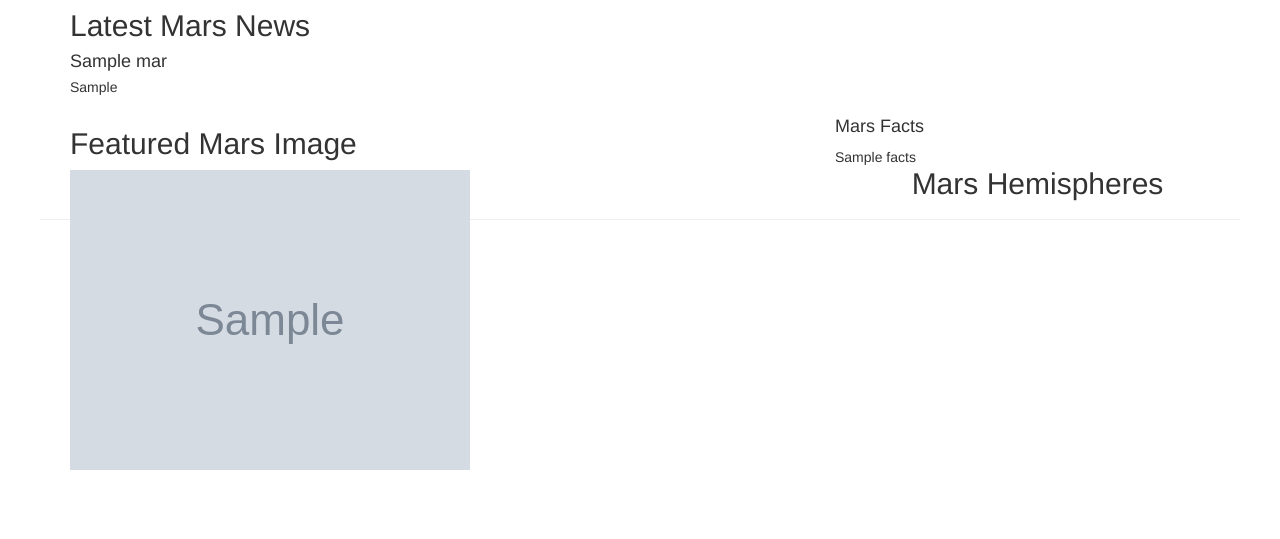
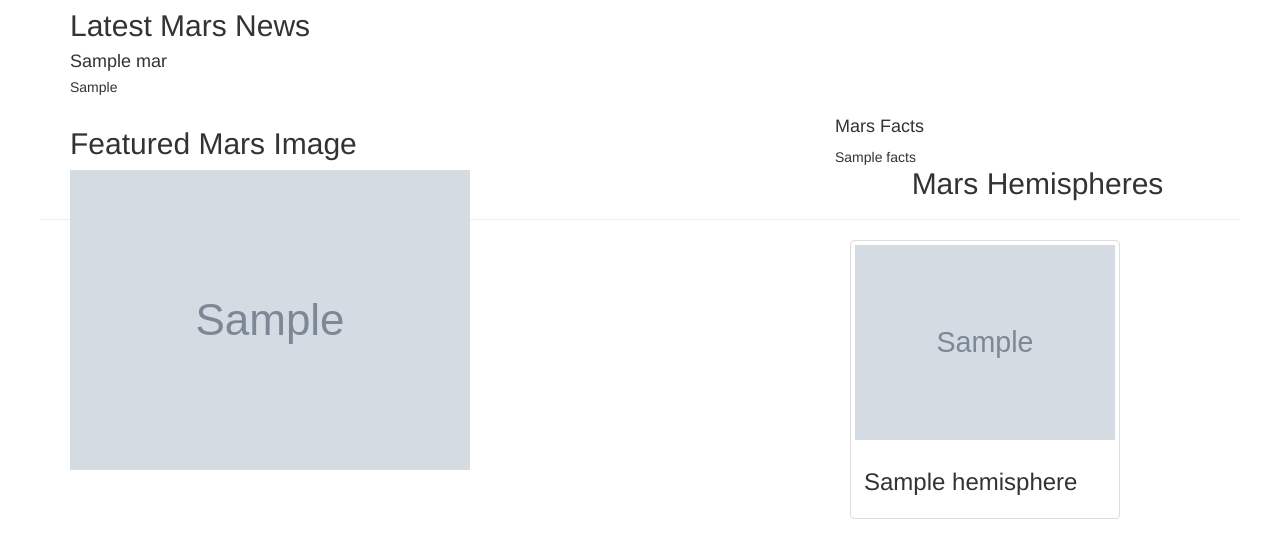
Before and after one commit to mselover21/Mission-to-Mars, a Flask app: page / in a window 1280 px wide. Shown: the part 297-836 px from the top of the page. Before the commit the page ends 767 px from the top, so only its background shows below. Run offline with Flask 2, Linux system fonts and the light colour scheme; grey boxes marked "Sample" are stand-in pictures; a database or web service that is not in the repository returns one stand-in record (values such as "Sample title"); some libraries are stand-ins or nearby versions.

Commit message:
Done with deliverable 2

```diff
--- a/Mars_Scraping/scraping.py
+++ b/Mars_Scraping/scraping.py
@@ -8,7 +8,7 @@ import datetime as dt
 def scrape_all():
     # Initiate headless driver for deployment
     executable_path = {'executable_path': ChromeDriverManager().install()}
-    browser = Browser('chrome', **executable_path, headless=True)
+    browser = Browser('chrome', **executable_path, headless=False)
 
     news_title, news_paragraph = mars_news(browser)
 
--- a/Mars_Scraping/templates/index.html
+++ b/Mars_Scraping/templates/index.html
@@ -52,6 +52,16 @@
           <div class="page-header">
             <h2 class="text-center">Mars Hemispheres</h2>
           </div>
+          {% for hemisphere in mars.hemispheres %}
+          <div class="col-md-3">
+            <div class="thumbnail">
+              <img src="{{hemisphere.img_url | default('static/images/error.png', true)}}" alt="...">
+              <div class="caption">
+                <h3>{{hemisphere.title}}</h3>
+              </div>
+            </div>
+          </div>
+          {% endfor %}
         </div>
       </div>
     </div>
```
